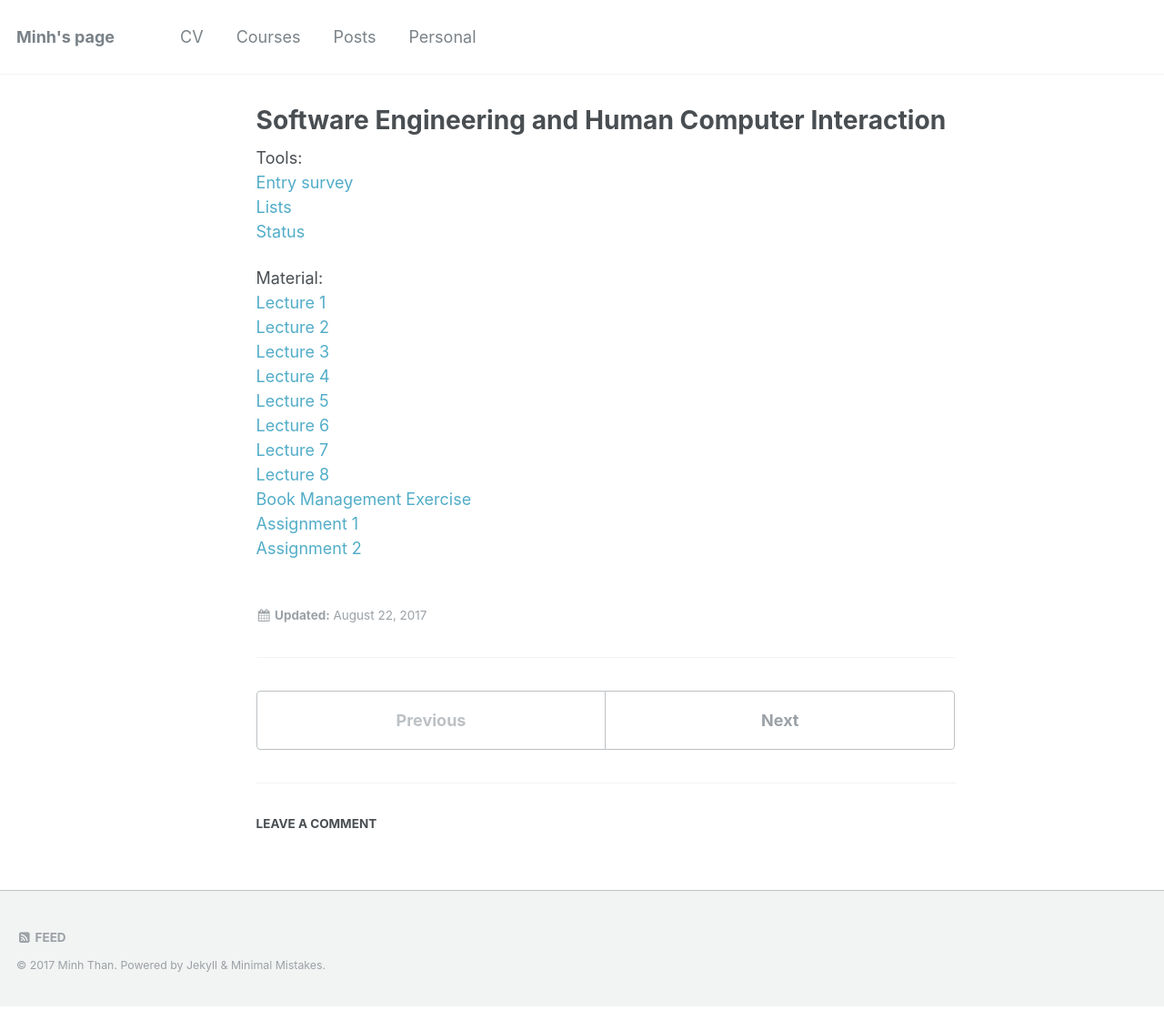
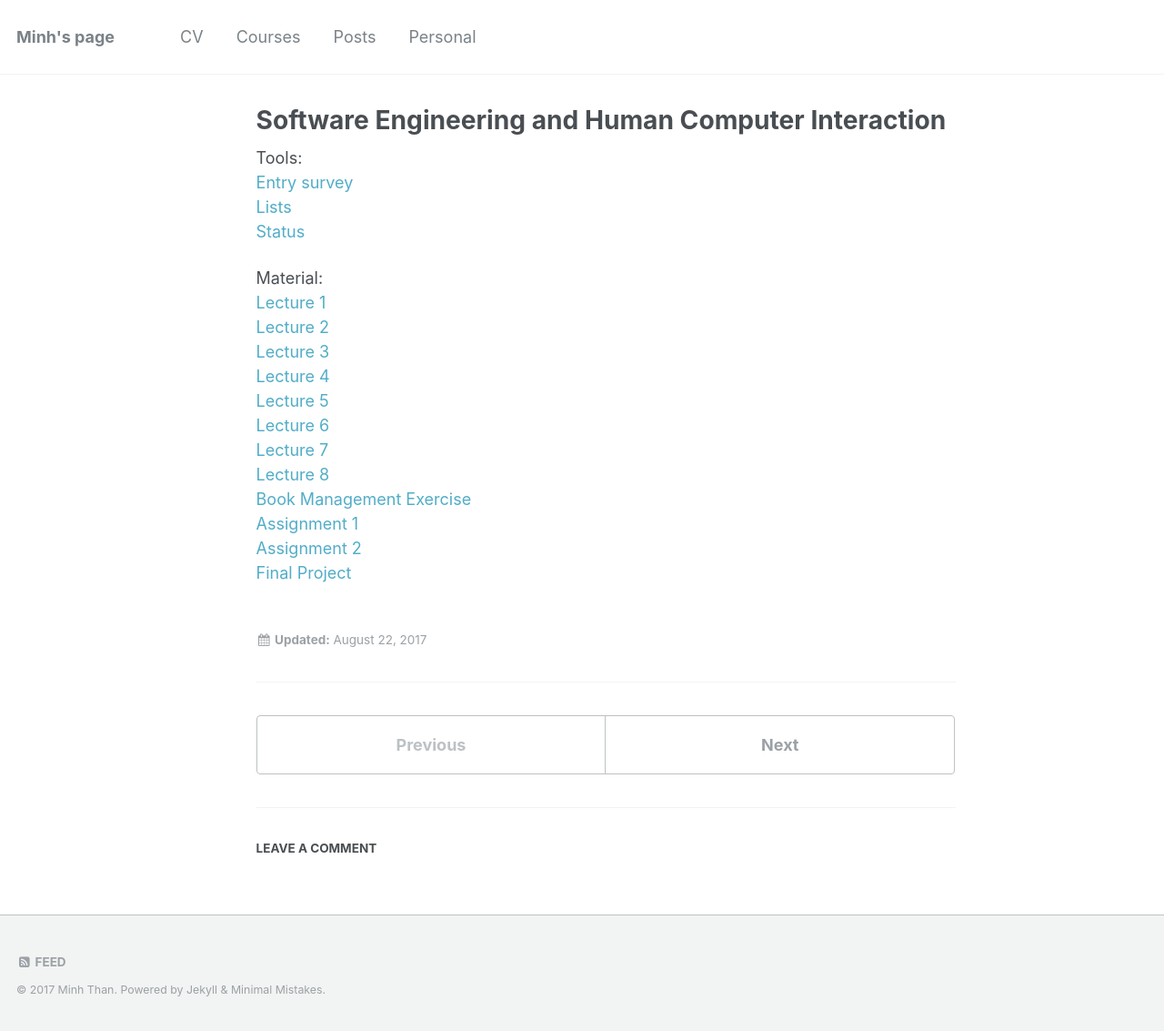
Before and after one commit to thanqminh/thanqminh.github.io, a Jekyll site: the page built from _courses/sehci.md, in a window 1280 px wide. Shown: the whole page at 91% size. Built offline with Jekyll 4.4.1, drawn with Linux system fonts in a browser that asks for light colours; comment, search, counter and statistics services are not loaded; before the commit the page ends 1106 px from its top, so only the background shows below that.

Commit message:
add final project

```diff
--- a/_courses/sehci.md
+++ b/_courses/sehci.md
@@ -21,6 +21,7 @@ Material:
 [Book Management Exercise][exercise1]
 [Assignment 1][assignment1]
 [Assignment 2][assignment2]
+[Final Project][final]
 
 [entry_survey]: https://goo.gl/forms/7eRGhnMsZybaIbbG2
 [exercise1]: https://goo.gl/vTV8zM
@@ -36,3 +37,4 @@ Material:
 [lecture8]: /courses/sehci/lecture8.zip
 [assignment1]: /courses/sehci/assignment1.pptx
 [assignment2]: /courses/sehci/assignment2.txt
+[final]: //courses/sehci/final.txt
```
